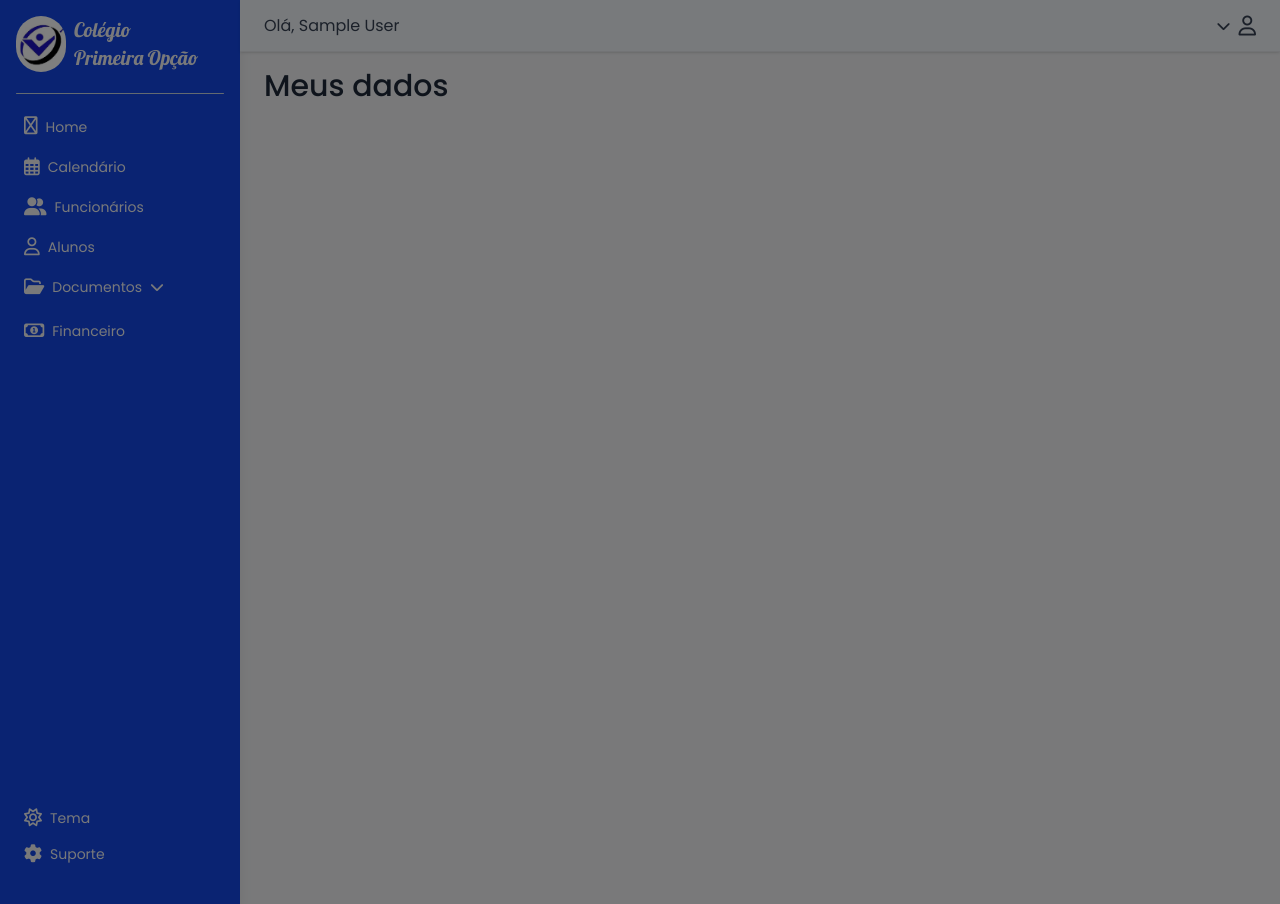
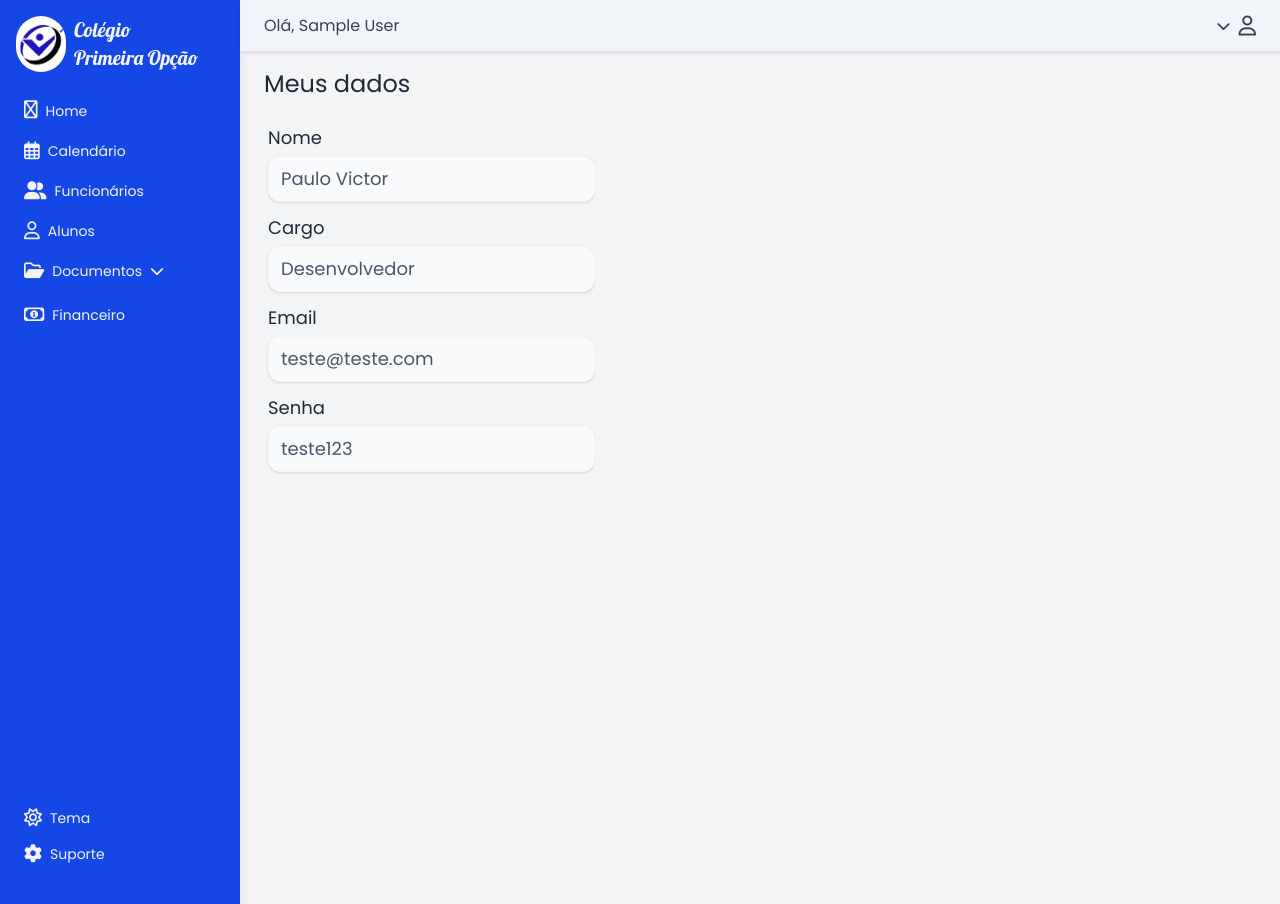
Before and after one commit to paulorodriguesdev06/colegio_primeira_opcao, a PHP site: page /colegio_primeira_opcao/perfil in a window 1280 px wide. Run offline with PHP 8.4, Linux system fonts and the light colour scheme; the visitor is signed in with stand-in values (Sample User, id 1); style sheets or scripts are compiled from the project's sources; some libraries are stand-ins or nearby versions; some web fonts are replaced.

Commit message:
Criando a interface do Meu Perfil

```diff
--- a/app/controllers/PerfilController.php
+++ b/app/controllers/PerfilController.php
@@ -5,6 +5,7 @@ use App\Core\Controller;
 class PerfilController extends Controller
 {
     public function index() {
+        $dados = [];
 
         $this->loadTemplateBoth('homeBoth/perfil');
 
--- a/app/views/homeBoth/perfil.php
+++ b/app/views/homeBoth/perfil.php
@@ -1 +1,22 @@
-<h2 class="text-3xl font-medium text-gray-800">Meus dados</h2>
+<h2 class="text-2xl text-gray-800">Meus dados</h2>
+
+<section id="meusDados" class="w-full md:w-1/2 lg:w-1/3 h-full mt-3 pl-1 overflow-y-hidden">
+    <div class="meuDadoslabels py-3 grid grid-cols-1 gap-6 md:gap-3">
+        <label class="text-gray-800 text-lg flex flex-col gap-1">
+            Nome
+            <input type="text" value="Paulo Victor" class="text-gray-600 text-md w-full px-3 py-2 border border-gray-100 shadow rounded-xl bg-gray-50 cursor-not-allowed transition" disabled></input>
+        </label>
+        <label class="text-gray-800 text-lg flex flex-col gap-1">
+            Cargo
+            <p class="text-gray-600 text-md w-full px-3 py-2 border border-gray-100 shadow rounded-xl bg-gray-50">Desenvolvedor</p>
+        </label>
+        <label class="text-gray-800 text-lg flex flex-col gap-1">
+            Email
+            <p class="text-gray-600 text-md w-full px-3 py-2 border border-gray-100 shadow rounded-xl bg-gray-50">teste@teste.com</p>
+        </label>
+        <label class="text-gray-800 text-lg flex flex-col gap-1">
+            Senha
+            <p class="text-gray-600 text-md w-full px-3 py-2 border border-gray-100 shadow rounded-xl bg-gray-50">teste123</p>
+        </label>
+    </div>
+</section>
--- a/app/views/templates/headAdmin.php
+++ b/app/views/templates/headAdmin.php
@@ -12,8 +12,6 @@
     <script src="https://cdn.jsdelivr.net/npm/@tailwindcss/browser@4"></script>
     <script src="<?= BASE_ASSETS ?>/js/jquery-3.7.1.min.js"></script>
     <script src="https://cdn.datatables.net/2.1.4/js/dataTables.min.js"></script>
-    <!-- <script src="<?= BASE_ASSETS ?>/js/dataTables.min.js"></script> -->
     <link rel="stylesheet" href="<?= BASE_ASSETS ?>/css/dataTables.dataTables.min.css"></script>
     <script src="https://kit.fontawesome.com/fb70a83e7a.js" crossorigin="anonymous"></script>
-
 </head>
--- a/app/views/templates/templateAdmin.php
+++ b/app/views/templates/templateAdmin.php
@@ -1,17 +1,17 @@
 <?php $this->view('templates/headAdmin') ?>
 
-<body class="bg-gray-100 font-[Poppins]">
+<body class="h-screen w-screen bg-gray-100 font-[Poppins]">
 
     <header>
         <div class="relative hidden lg:block">
-            <nav id="left-menu" class="flex flex-col fixed left-0 w-60 h-full bg-blue-700 shadow-lg text-gray-100 text-sm p-4 ">
+            <nav id="left-menu" class="flex flex-col fixed left-0 w-60 h-full bg-blue-700 shadow-lg text-gray-100 text-sm p-4">
 
                 <div class="logo-box flex mb-[10%]">
                     <img src="<?= BASE_IMAGES ?>logo.jpg?>" class="max-w-[50px] rounded-full" alt="Logo-image">
                     <h2 class="text-xl font-[Lobster] block pl-2">Colégio <span class="flex">Primeira Opção</span></h2>
                 </div>
 
-                <div class="w-full h-px rounded-3xl bg-slate-300 mb-4"></div>
+                <!-- <div class="w-full h-px rounded-3xl bg-slate-300 mb-4"></div> -->
 
                 <div class="nav-links flex flex-col gap-1">
 
@@ -82,7 +82,7 @@
 
                 <div class="nav-footer h-full flex flex-col justify-end mb-4">
 
-                    <a href="#" id="tema" class="nav-link flex gap-2 items-center transition delay-100 hover:bg-blue-800 p-2 rounded-xl">
+                    <a href="#"class="tema nav-link flex gap-2 items-center transition delay-100 hover:bg-blue-800 p-2 rounded-xl">
                         <i id="tema-icon" class="fa-regular fa-sun text-lg transition-all ease-in-out"></i>
                         Tema
                     </a>
@@ -100,7 +100,7 @@
 
         <!-- Top Menu -->
 
-        <div id="top-menu" class="hidden fixed top-0 w-[calc(100%-240px)] h-13 ml-60 px-6 lg:flex justify-between items-center bg-slate-100 border-b border-b-gray-200 shadow text-gray-700">
+        <div id="top-menu" class="hidden fixed top-0 w-[calc(100%-240px)] h-13 ml-60 px-6 lg:flex justify-between items-center bg-slate-100 border-b border-b-gray-200 shadow text-gray-700 z-40">
 
             <h2>Olá, <?= $_SESSION['nome'] ?></h2>
 
@@ -142,7 +142,7 @@
 
         <!-- Menu Lateral Responsivo -->
 
-        <div class="hidden lg:hidden">
+        <div id="responsive-menu" class="-left-full max-w-0 opacity-0 pointer-events-none transition-all duration-200 lg:max-h-0 lg:-left-full lg:pointer-events-none">
             <nav id="left-menu-responsive" class="w-70 h-full p-4 fixed top-0 left-0 z-40 flex flex-col bg-blue-700 shadow-lg text-gray-100 text-sm">
 
                 <div class="logo-box flex mb-[10%]">
@@ -221,8 +221,8 @@
 
                 <div class="nav-footer h-full flex flex-col justify-end mb-4">
 
-                    <a href="#" id="tema" class="nav-link flex gap-2 items-center transition delay-100 hover:bg-blue-800 p-2 rounded-xl">
-                        <i id="tema-icon" class="fa-regular fa-sun text-lg transition-all ease-in-out"></i>
+                    <a href="#" class="tema nav-link flex gap-2 items-center transition delay-100 hover:bg-blue-800 p-2 rounded-xl">
+                        <i class=" tema-icon fa-regular fa-sun text-lg transition-all ease-in-out"></i>
                         Tema
                     </a>
 
@@ -239,13 +239,14 @@
 
         <!-- Overlay -->
 
-        <div class="overlay w-full h-full fixed top-0 left-0 bg-black/50 z-10" id="overlay" style="z-index: 1;"></div>
+        <div id="overlay" class="hidden w-full h-full fixed top-0 left-0 bg-black/50 z-10 transition duration-200"></div>
 
     </header>
 
+
     <!-- Conteúdo da View -->
 
-    <main class="w-full h-full px-3 lg:px-6 pt-3 lg:w-[calc(100%-240px)] lg:h-[calc(100%-52px)] lg:ml-60 lg:pt-17 z-20 overflow-x-hidden">
+    <main class="w-full h-full lg:w-[calc(100%-240px)] px-3 lg:px-6 pt-3 lg:ml-60 lg:pt-17 z-20 overflow-hidden">
 
         <?php $this->view($view, $viewData); ?>
 
@@ -257,8 +258,8 @@
     <script>
         $(document).ready(function() {
 
-            $('#tema').on('click', function() {
-                const $icon = $('#tema-icon');
+            $('.tema').on('click', function() {
+                const $icon = $('.tema-icon');
 
                 $icon.addClass('opacity-0 rotate-180 transition-all duration-300'); // sai suavemente
 
@@ -291,7 +292,7 @@
 
                 if ($dropdown.hasClass('max-h-0')) {
                     // Abrir com transição suave
-                    $dropdown.removeClass('max-h-0 opacity-0').addClass('max-h-40 opacity-100');
+                    $dropdown.removeClass('max-h-0').addClass('max-h-40 opacity-100');
                     $arrow.addClass('rotate-180');
                 } else {
                     // Fechar com transição suave
@@ -320,9 +321,31 @@
             });
 
             $('#menu-icon').on('click', function() {
-                const $menu = $('.menu');
-                $menu.toggleClass('max-h-0');
+                const $menu = $('#responsive-menu');
+                if($menu.hasClass('max-w-0')) {
+                    $menu.removeClass('-left-full max-w-0 opacity-0 pointer-events-none')
+                        .addClass('left-0 max-w-40 opacity-100 pointer-events-auto');
+                    $('#overlay').removeClass('hidden');
+                } else {
+                    $menu.removeClass('left-0 max-w-40 opacity-100 pointer-events-auto')
+                        .addClass('-left-full max-w-0 opacity-0 pointer-events-none');
+                    $('#overlay').addClass('hidden');
+                }
+
             });
+            if($(window).width() > 1023) {
+                const $menu = $('#responsive-menu');
+                $menu.addClass('-left-full max-w-0 opacity-0 pointer-events-none');
+                $('#overlay').addClass('hidden');
+            }
+
+            $('#overlay').on('click', function() {
+                const $menu = $('#responsive-menu');
+                $menu.removeClass('left-0 max-w-40 opacity-100 pointer-events-auto')
+                    .addClass('-left-full max-w-0 opacity-0 pointer-events-none');
+                $('#overlay').addClass('hidden');
+            });
+
 
         });
     </script>
```
